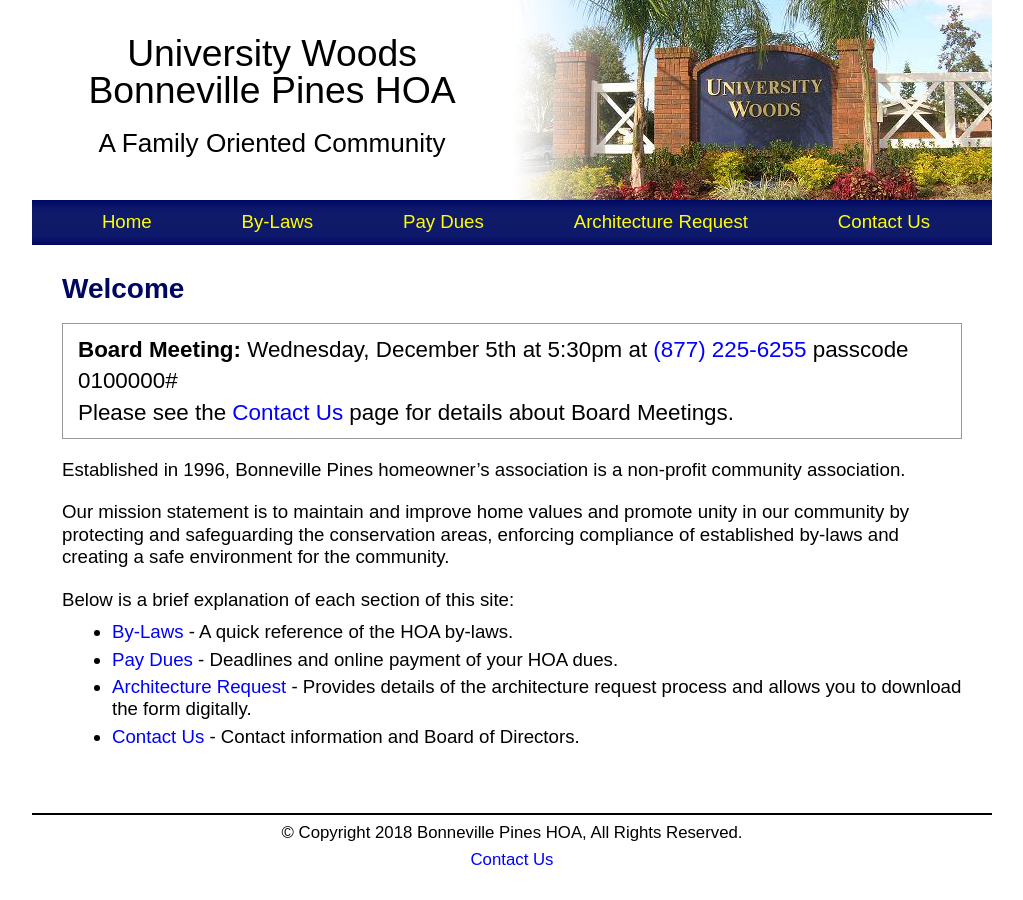
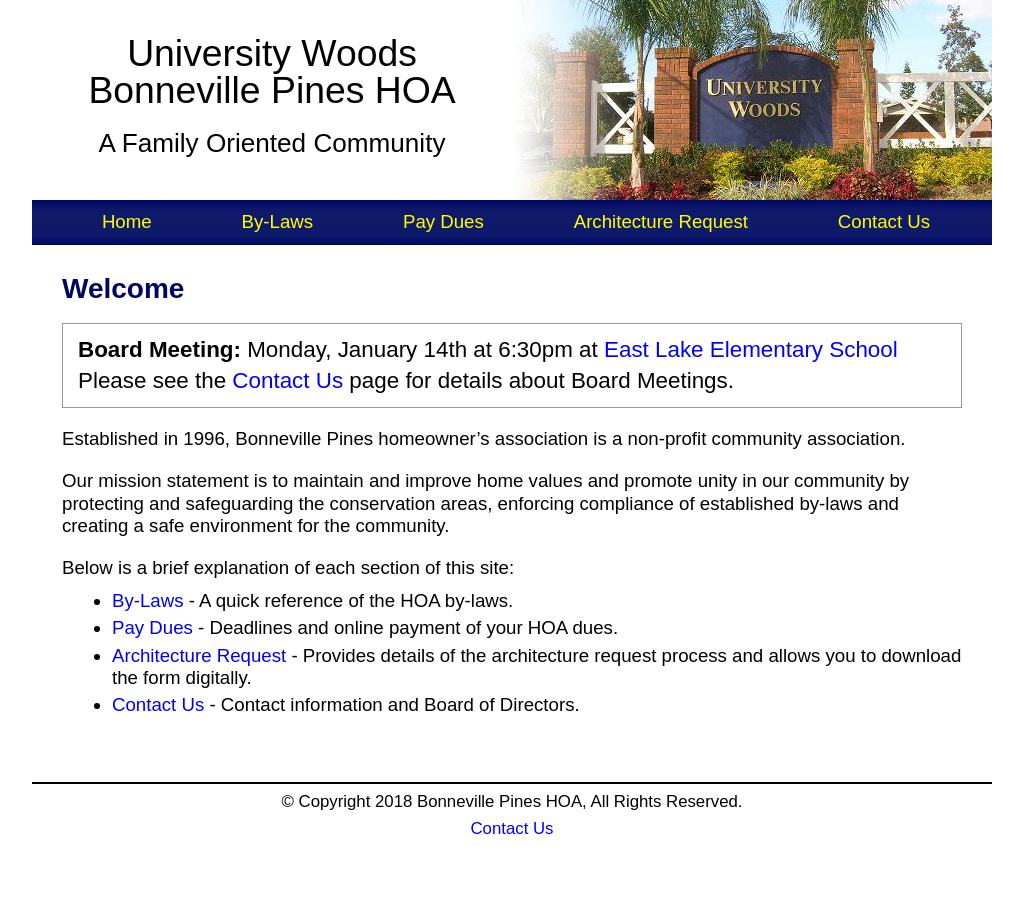
Before and after one commit to bphoa/website, a Jekyll site: the page built from index.md, in a window 1280 px wide. Shown: the whole page, without its empty margins (128-1151 px from the left). Built offline with Jekyll 4.4.1, drawn with Linux system fonts in a browser that asks for light colours.

Commit message:
Add January 14th meeting

```diff
--- a/index.md
+++ b/index.md
@@ -3,7 +3,7 @@ layout: page
 title: Welcome
 ---
 
-**Board Meeting:** Wednesday, December 5th at 5:30pm at [(877) 225-6255](tel:1-877-225-6255) passcode 0100000#\\
+**Board Meeting:** Monday, January 14th at 6:30pm at [East Lake Elementary School](https://goo.gl/maps/kSfyNSUFMPE2)\\
 Please see the [Contact Us](contact) page for details about Board Meetings.
 {: .alert}
 
```
